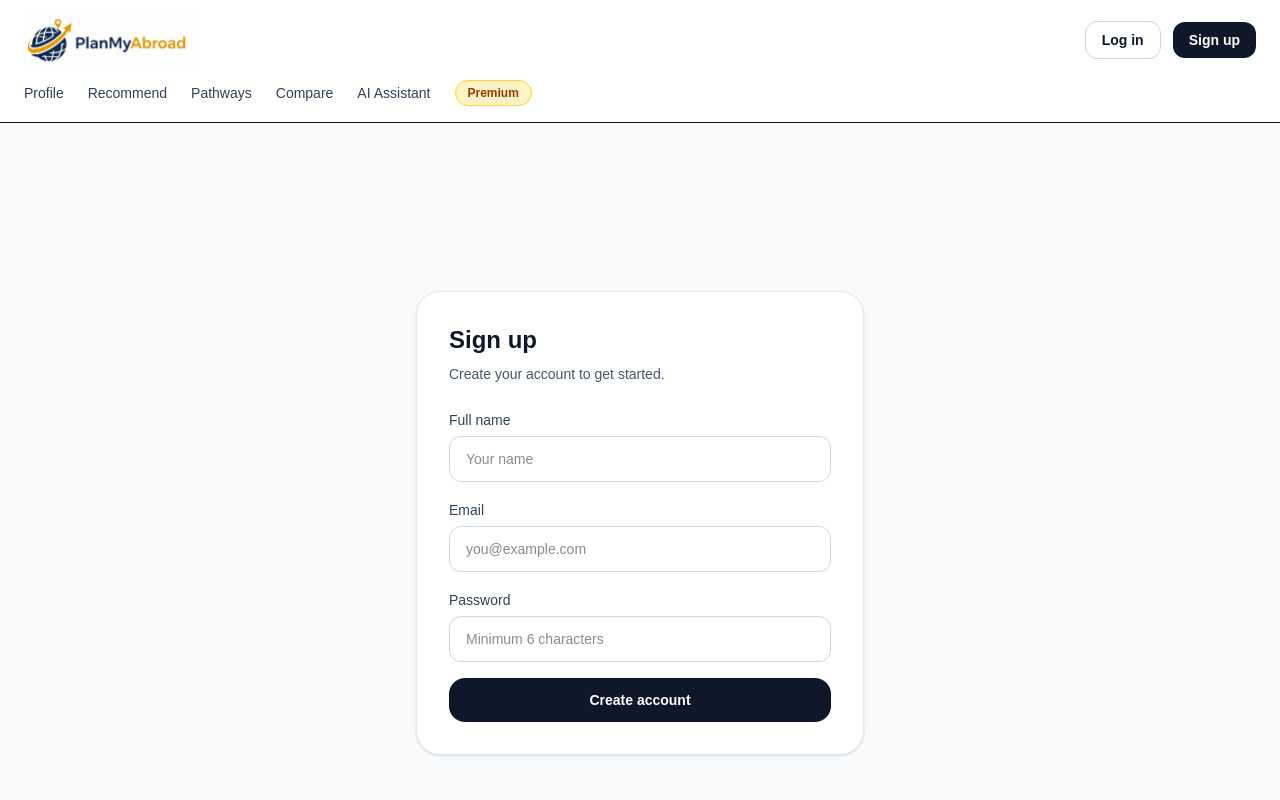
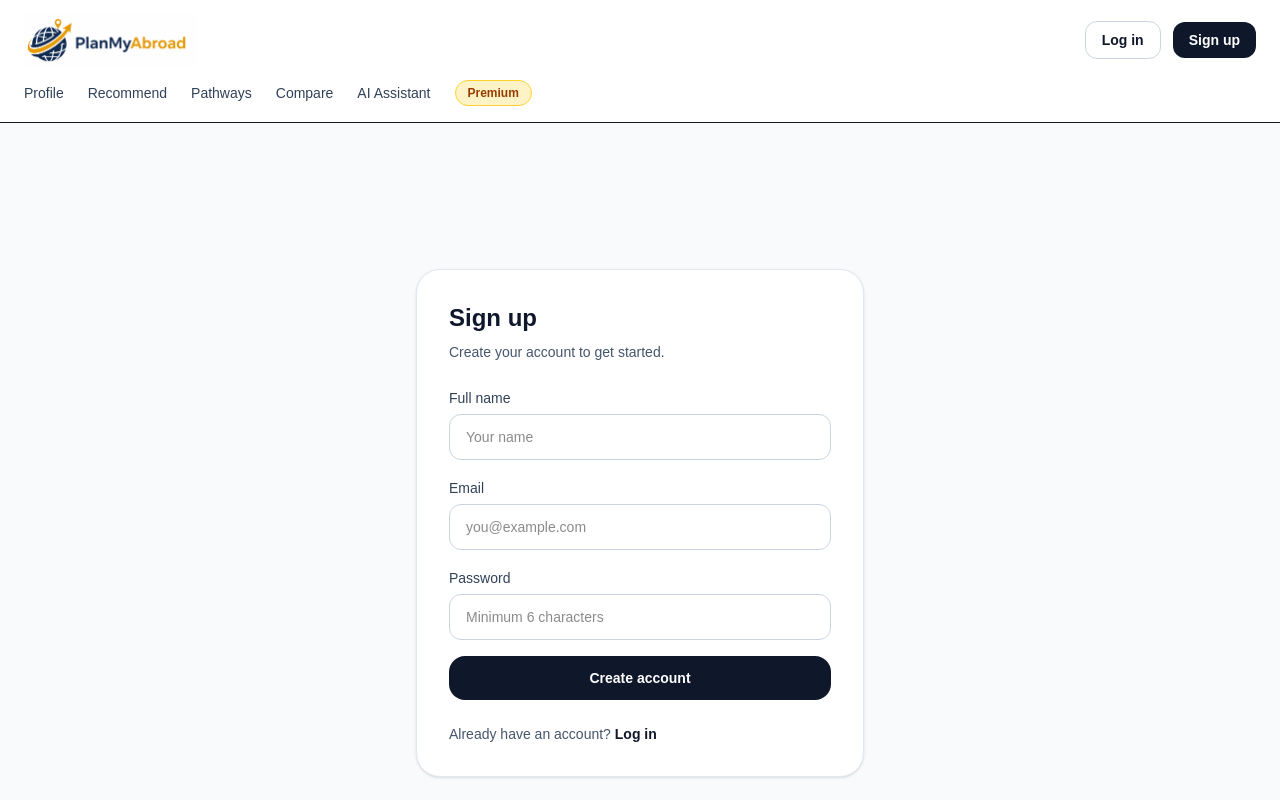
Before and after one commit to studentvisajobs/planmyabroad, a Next.js app: page /signup in a window 1280 px wide. Shown: the top 800 px of the page. Built offline with nearby package versions, Linux system fonts and the light colour scheme; no server answers.

Commit message:
fix signup route and auto login flow

```diff
--- a/app/signup/RegisterPage.tsx
+++ b/app/signup/RegisterPage.tsx
@@ -1,7 +1,9 @@
 "use client";
 
+import Link from "next/link";
+import { signIn } from "next-auth/react";
+import { useRouter } from "next/navigation";
 import { useState } from "react";
-import { useRouter } from "next/navigation";
 
 export default function RegisterPage() {
   const router = useRouter();
@@ -19,7 +21,7 @@ export default function RegisterPage() {
     setError("");
 
     try {
-      const res = await fetch("/api/auth/register", {
+      const res = await fetch("/api/register", {
         method: "POST",
         headers: {
           "Content-Type": "application/json",
@@ -38,9 +40,19 @@ export default function RegisterPage() {
         return;
       }
 
-      // ✅ Redirect after signup
+      const loginResult = await signIn("credentials", {
+        email,
+        password,
+        redirect: false,
+      });
+
+      if (loginResult?.error) {
+        router.push("/login");
+        return;
+      }
+
       router.push("/profile");
-
+      router.refresh();
     } catch (err) {
       console.error(err);
       setError("Something went wrong");
@@ -58,7 +70,6 @@ export default function RegisterPage() {
         </p>
 
         <form onSubmit={handleSubmit} className="mt-6 space-y-4">
-
           <div>
             <label className="text-sm font-medium text-slate-700">
               Full name
@@ -68,6 +79,7 @@ export default function RegisterPage() {
               onChange={(e) => setName(e.target.value)}
               className="mt-1 w-full rounded-xl border border-slate-300 px-4 py-3 text-sm"
               placeholder="Your name"
+              required
             />
           </div>
 
@@ -81,6 +93,7 @@ export default function RegisterPage() {
               type="email"
               className="mt-1 w-full rounded-xl border border-slate-300 px-4 py-3 text-sm"
               placeholder="you@example.com"
+              required
             />
           </div>
 
@@ -94,6 +107,8 @@ export default function RegisterPage() {
               type="password"
               className="mt-1 w-full rounded-xl border border-slate-300 px-4 py-3 text-sm"
               placeholder="Minimum 6 characters"
+              minLength={6}
+              required
             />
           </div>
 
@@ -111,6 +126,13 @@ export default function RegisterPage() {
             {loading ? "Creating account..." : "Create account"}
           </button>
         </form>
+
+        <p className="mt-6 text-sm text-slate-600">
+          Already have an account?{" "}
+          <Link href="/login" className="font-semibold text-slate-900">
+            Log in
+          </Link>
+        </p>
       </div>
     </main>
   );
--- a/app/signup/page.tsx
+++ b/app/signup/page.tsx
@@ -5,7 +5,6 @@ import RegisterPage from "./RegisterPage";
 export default async function SignupPage() {
   const session = await auth();
 
-  // If already logged in → redirect away
   if (session) {
     redirect("/profile");
   }
```
